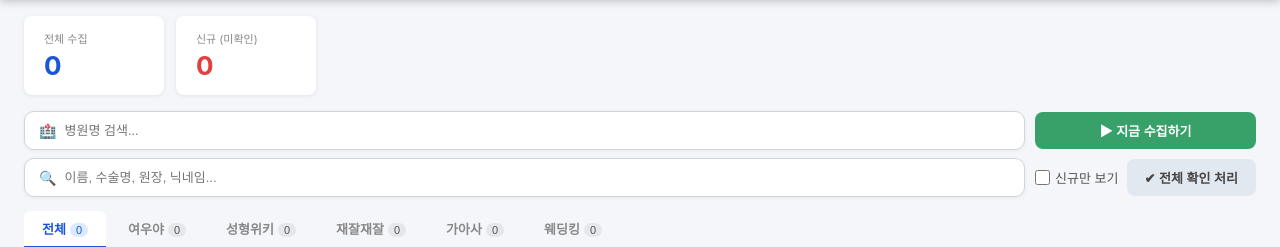
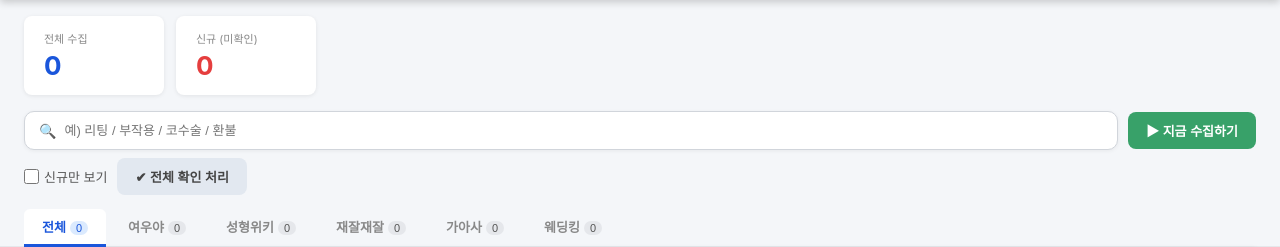
Before and after one commit to choijoonwon/hospital-monitor, a Flask app: page / in a window 1280 px wide. Shown: the part 53-300 px from the top of the page. Run offline with Flask 3, Linux system fonts and the light colour scheme; data that the repository does not hold is empty.

Commit message:
feat: 병원명/키워드 검색창 통합 및 플레이스홀더 예시 적용
Co-Authored-By: Claude Sonnet 4.6 <noreply@anthropic.com>

```diff
--- a/app/templates/index.html
+++ b/app/templates/index.html
@@ -49,11 +49,15 @@
 
     /* ── 검색바 ── */
     .search-bar {
-      display: grid;
-      grid-template-columns: 1fr auto;
-      gap: 8px 10px;
+      display: flex;
+      flex-direction: column;
+      gap: 8px;
       padding: 16px 24px 0;
+    }
+    .search-row {
+      display: flex;
       align-items: center;
+      gap: 10px;
     }
     .search-input-box {
       display: flex;
@@ -316,19 +320,16 @@
 
 <!-- 검색바 -->
 <div class="search-bar">
-  <!-- 1행: 병원명 -->
-  <div class="search-input-box">
-    <span class="input-icon">🏥</span>
-    <input id="search-hospital" placeholder="병원명 검색..." oninput="loadArticles()">
+  <!-- 1행: 통합 검색 + 수집하기 -->
+  <div class="search-row">
+    <div class="search-input-box">
+      <span class="input-icon">🔍</span>
+      <input id="search-query" placeholder="예) 리팅 / 부작용 / 코수술 / 환불" oninput="loadArticles()">
+    </div>
+    <button class="btn btn-green" id="collect-btn" onclick="startCollect()">▶ 지금 수집하기</button>
   </div>
-  <button class="btn btn-green" id="collect-btn" onclick="startCollect()">▶ 지금 수집하기</button>
-
-  <!-- 2행: 키워드 -->
-  <div class="search-input-box">
-    <span class="input-icon">🔍</span>
-    <input id="search-keyword" placeholder="이름, 수술명, 원장, 닉네임..." oninput="loadArticles()">
-  </div>
-  <div class="search-actions">
+  <!-- 2행: 신규만 보기 + 전체 확인 처리 -->
+  <div class="search-row">
     <label class="new-label">
       <input type="checkbox" id="filter-new" onchange="loadArticles()"> 신규만 보기
     </label>
@@ -401,28 +402,27 @@
   }
 
   async function loadArticles() {
-    const hospital = document.getElementById('search-hospital').value.trim();
-    const keyword  = document.getElementById('search-keyword').value.trim();
-    const onlyNew  = document.getElementById('filter-new').checked ? '1' : '';
+    const query   = document.getElementById('search-query').value.trim();
+    const onlyNew = document.getElementById('filter-new').checked ? '1' : '';
 
     const params = new URLSearchParams();
-    if (hospital) params.set('hospital', hospital);
-    if (onlyNew)  params.set('only_new', onlyNew);
+    if (onlyNew) params.set('only_new', onlyNew);
 
     allArticles = await fetch('/api/articles?' + params).then(r => r.json());
 
-    // 키워드 클라이언트 필터
+    // 통합 검색: 병원명 · 키워드태그 · 제목 · 내용 전체에서 필터
     let filtered = allArticles;
-    if (keyword) {
-      const kw = keyword.toLowerCase();
+    if (query) {
+      const q = query.toLowerCase();
       filtered = filtered.filter(a =>
-        (a.keyword || '').toLowerCase().includes(kw) ||
-        (a.title || '').toLowerCase().includes(kw) ||
-        (a.description || '').toLowerCase().includes(kw)
+        (a.hospital     || '').toLowerCase().includes(q) ||
+        (a.keyword      || '').toLowerCase().includes(q) ||
+        (a.title        || '').toLowerCase().includes(q) ||
+        (a.description  || '').toLowerCase().includes(q)
       );
     }
 
-    updateTabCounts(allArticles);
+    updateTabCounts(filtered);
     renderTable(filtered.filter(a => !activeSource || a.source === activeSource));
   }
 
```
